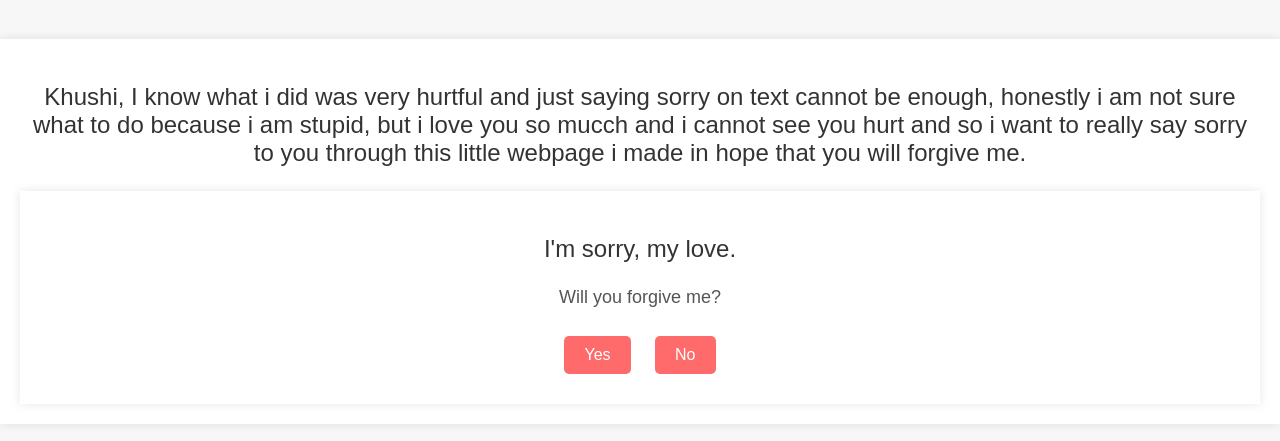
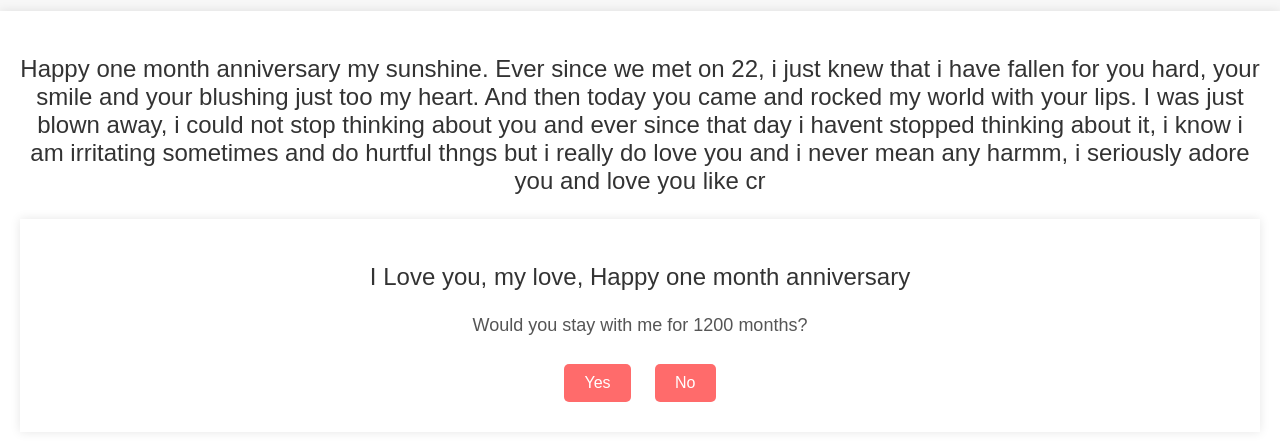
Before and after one commit to Mohitverve/apology, a plain HTML site: page index.html in a window 1280 px wide. Shown: the part 169-610 px from the top of the page. Drawn offline with Linux system fonts and the light colour scheme; a script that the page names is missing.

Commit message:
Update index.html

```diff
--- a/index.html
+++ b/index.html
@@ -11,14 +11,14 @@
 
 
     <div class="main-content">
-        <p class="sorry-message">Khushi, I know what i did was very hurtful and just saying sorry on text cannot be enough, honestly i am not sure what to do because i am stupid, but i love you so mucch and i cannot see you hurt and so i want to really say sorry to you through this little webpage i made in hope that you will forgive me.</p>
+        <p class="sorry-message"> Happy one month anniversary my sunshine. Ever since we met on 22, i just knew that i have fallen for you hard, your smile and your blushing just too my heart. And then today you came and rocked my world with your lips. I was just blown away, i could not stop thinking about you and ever since that day i havent stopped thinking about it, i know i am irritating sometimes and do hurtful thngs but i really do love you and i never mean any harmm, i seriously adore you and love you like cr</p>
 
 
     <div class="main-content">
-        <p class="sorry-message">I'm sorry, my love.</p>
+        <p class="sorry-message">I Love you, my love, Happy one month anniversary</p>
 
         <div class="question-container">
-            <p class="question">Will you forgive me?</p>
+            <p class="question">Would you stay with me for 1200 months?</p>
             <button onclick="redirectToPage('yes')">Yes</button>
             <button onclick="redirectToPage('no')">No</button>
         </div>
```
